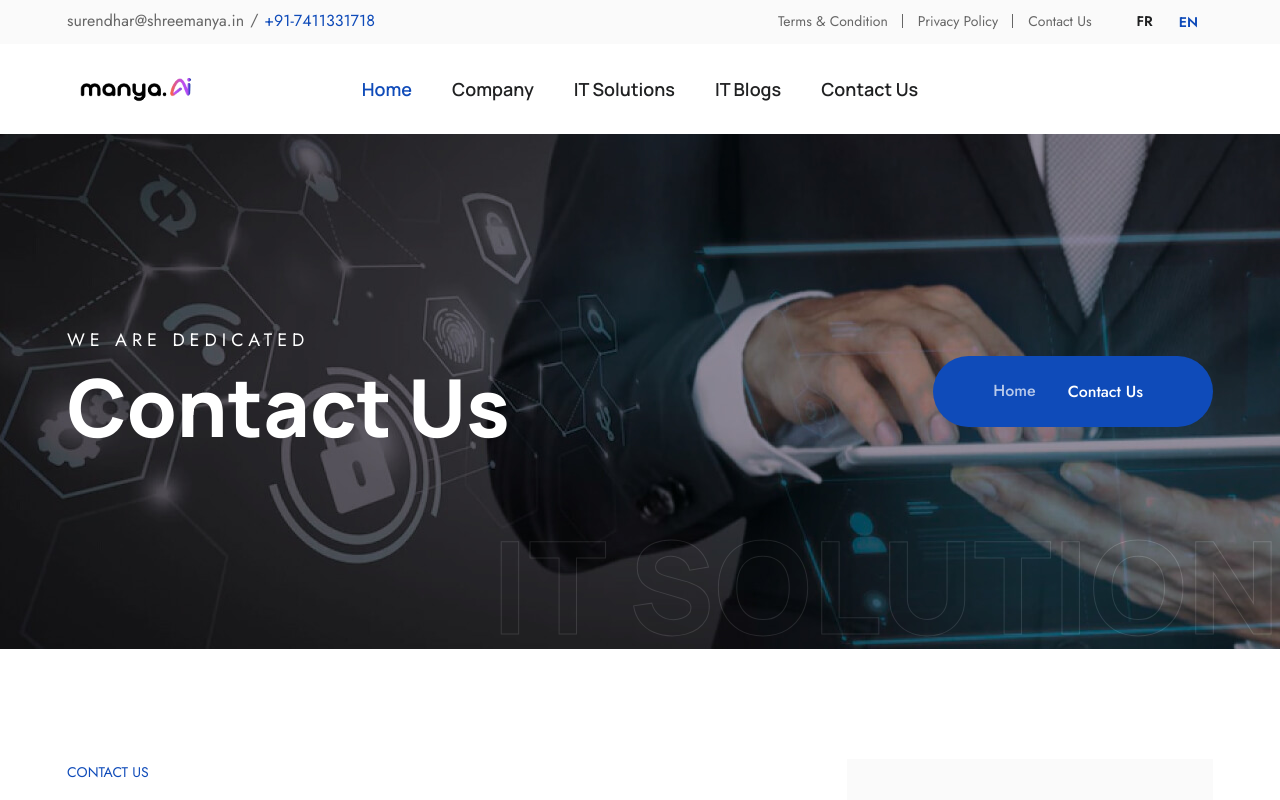
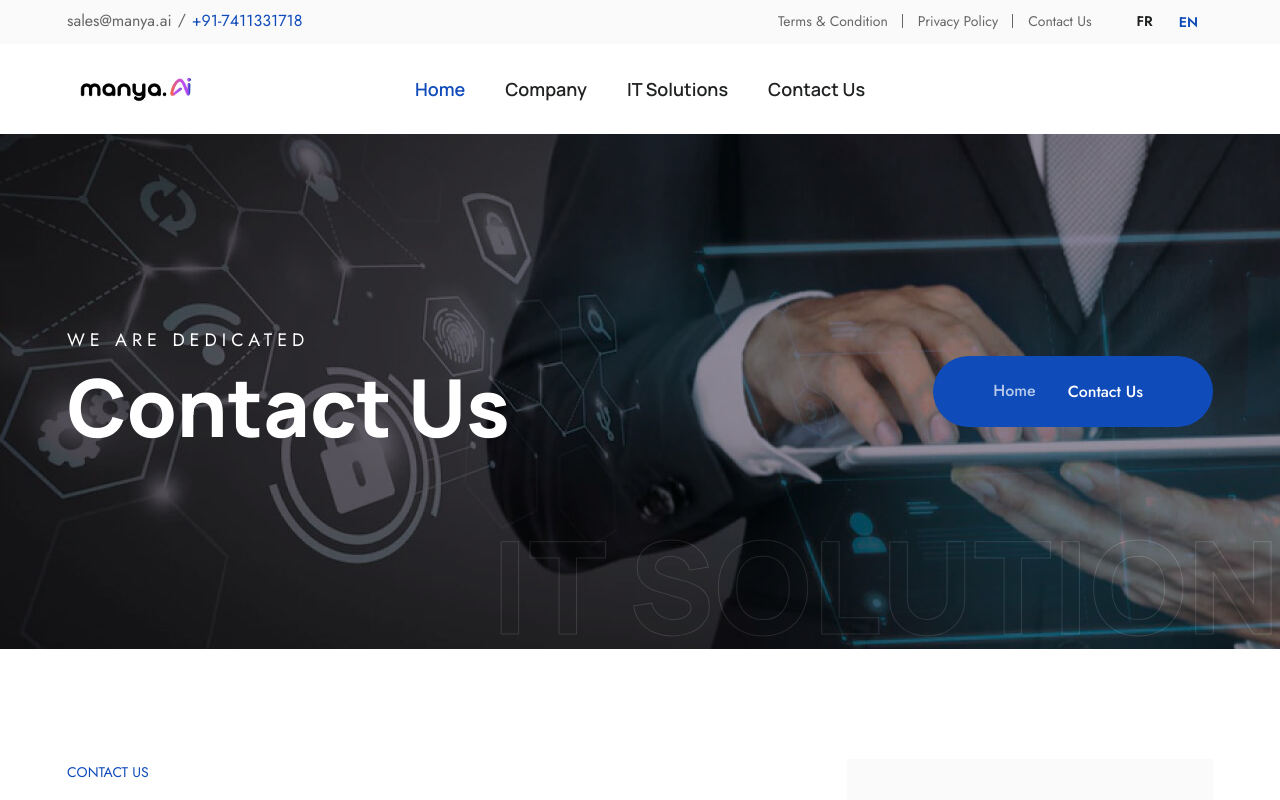
Before and after one commit to remeessalam/manya-ai, a React (Create React App) app: page /contact-us in a window 1280 px wide. Shown: the top 800 px of the page. Built offline with nearby package versions, Linux system fonts and the light colour scheme; the HTML template or start-up script is replaced by a standard one; a web font is replaced by a local one.

Commit message:
added some chages

```diff
--- a/src/app/sections/common/header1.jsx
+++ b/src/app/sections/common/header1.jsx
@@ -210,8 +210,8 @@ function Header1() {
                     </ul> */}
                   </li>
                   <li>
-                    <NavLink to="/mission">IT Solutions</NavLink>
-                    <ul className="sub-menu">
+                    <NavLink to="/services">IT Solutions</NavLink>
+                    {/* <ul className="sub-menu">
                       <li>
                         <NavLink to="/mission">Mission &amp; Vision</NavLink>
                       </li>
@@ -224,17 +224,15 @@ function Header1() {
                       <li>
                         <NavLink to="/portfolio">Portfolio</NavLink>
                       </li>
-                      {/* <li>
-                        <NavLink to="/portfolio2">Portfolio-2</NavLink>
-                      </li> */}
+
                       <li>
                         <NavLink to="/portfolio/detail">
                           Portfolio Detail
                         </NavLink>
                       </li>
-                    </ul>
+                    </ul> */}
                   </li>
-                  <li>
+                  {/* <li>
                     <NavLink to="/blogs">IT Blogs</NavLink>
                     <ul className="sub-menu">
                       <li>
@@ -252,7 +250,7 @@ function Header1() {
                         <NavLink to="/blogs/detail">Blog Detail</NavLink>
                       </li>
                     </ul>
-                  </li>
+                  </li> */}
                   <li>
                     <NavLink to="/contact-us">Contact Us</NavLink>
                   </li>
--- a/src/constant.js
+++ b/src/constant.js
@@ -45,7 +45,7 @@ import { FaMobileAlt, FaSyncAlt } from "react-icons/fa"; // Import React Icons
 
 export const companyDetails = {
   name: "MANYA AI",
-  email: "surendhar@shreemanya.in",
+  email: "sales@manya.ai",
   phone1: "+91-7411331718",
   phone3: "+91-8300609627",
   phone2: "+91-9345361250.",
```
